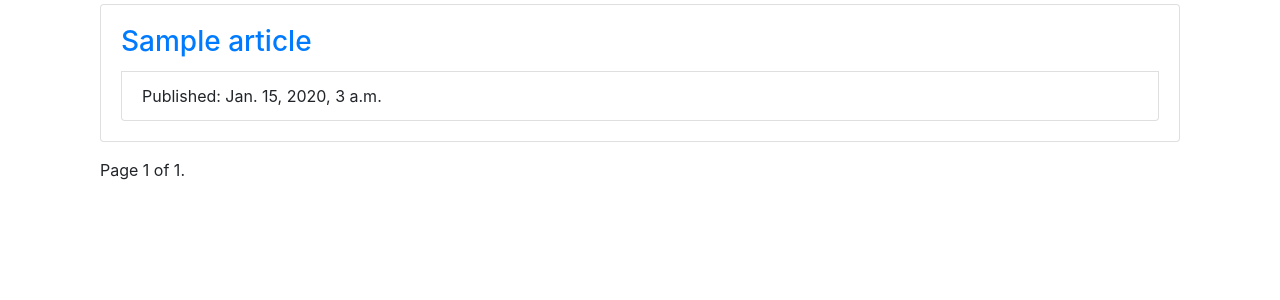
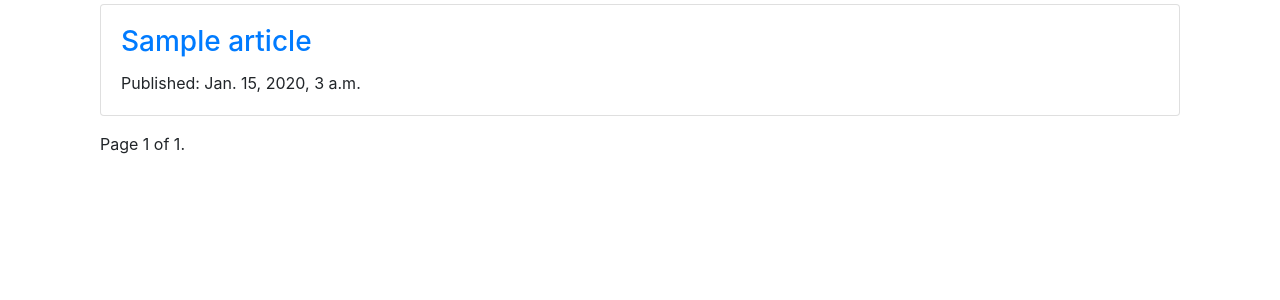
Before and after one commit to pjhoberman/ginger-arxiv, a Django app: page / in a window 1280 px wide. Shown: the part 56-356 px from the top of the page. Run offline with Django 3.2, Linux system fonts and the light colour scheme; tables that the repository leaves empty hold one stand-in row (values such as "Sample post"); some libraries are stand-ins or nearby versions.

Commit message:
cleaning up

```diff
--- a/ginger_arxiv/templates/articles/list.html
+++ b/ginger_arxiv/templates/articles/list.html
@@ -10,25 +10,9 @@
   <div class="card mb-3">
     <div class="card-body">
       <h3 class="card-title"><a href="{% url 'articles:detail' article_pk=article.pk %}">{{article.title}}</a></h3>
-{#      <p class="card-text">#}
-{#        {{article.summary}}#}
-{#      </p>#}
-{#      <ul class="list-group list-group-flush">#}
-{#      <li class="list-group-item">Authors:#}
-{#      {% for author in article.authors %}#}
-{#      <a href="{% url 'articles:author_detail' author_pk=author.pk %}">{{ author.name }}</a>{% if not forloop.last %}, {% endif %}#}
-{##}
-{#      {% endfor %}#}
-{#      </li>#}
-{#        {% if article.journal %}<li class="list-group-item">{{article.journal}}</li>{% endif %}#}
-{#        {% if article.journal %}<li class="list-group-item">{{article.details}}</li>{% endif %}#}
         {% if article.arxiv_published %}
-        <li class="list-group-item">Published: {{article.arxiv_published}}</li>
+        Published: {{article.arxiv_published}}
         {% endif %}
-{#        <li class="list-group-item">Article Link:</li>#}
-{#        <li class="list-group-item">PDF: {{article.pdf_link}}</li>#}
-{#      </ul>#}
-{#      <a href="{{article.link}}" class="btn btn-primary">Read full article</a>#}
     </div>
   </div>
   {% endfor %}
```
Also changed, not shown: ginger_arxiv/articles/models.py (+2 -13 lines).
